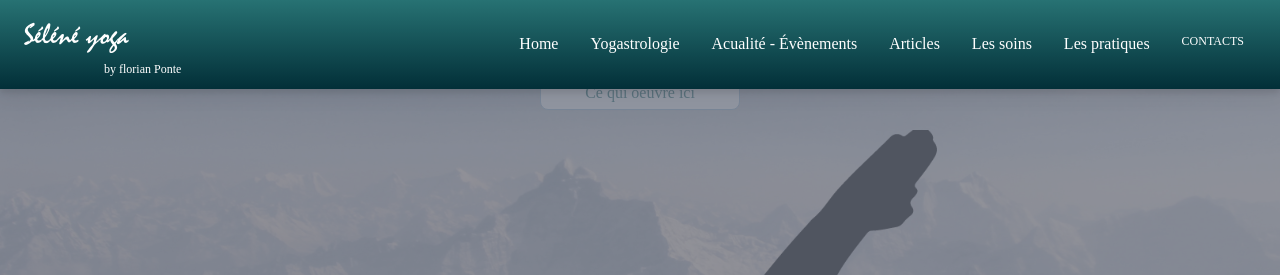
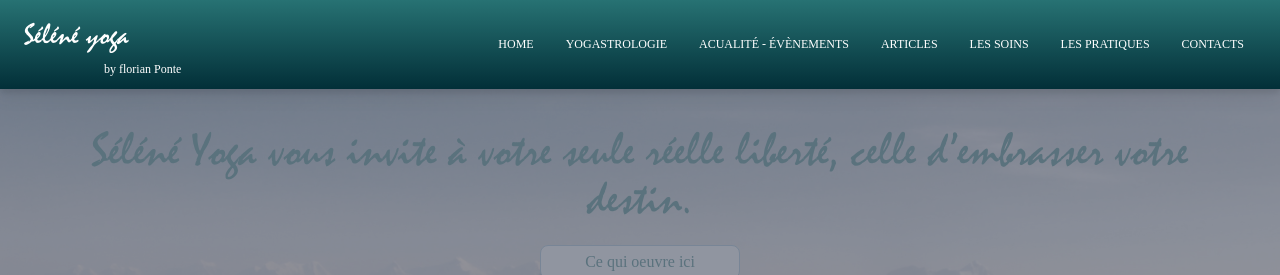
Before and after one commit to kev0629/selene-yoga, a Next.js app: page / in a window 1280 px wide. Shown: the top 275 px of the page. Built offline with nearby package versions, Linux system fonts and the light colour scheme.

Commit message:
Add biger title in main for big screen.

```diff
--- a/components/Intro.tsx
+++ b/components/Intro.tsx
@@ -10,9 +10,9 @@ type Props = {}
 
 const Intro = (props: Props) => {
   return (
-    <div className='h-96 flex flex-col justify-between'>
+    <div className='h-96 flex flex-col justify-between space'>
       <div>
-        <div className='text-3xl text-center font-serif text-selene-green'>
+        <div className='m-5 text-3xl text-center font-serif text-selene-green lg:text-5xl'>
             Séléné Yoga vous invite
             à votre seule réelle liberté,
             celle d’embrasser votre destin.
--- a/components/Navbar.tsx
+++ b/components/Navbar.tsx
@@ -1,12 +1,12 @@
-import {useState, useRef, useEffect} from 'react'
+import {useState, useRef, useEffect, MutableRefObject} from 'react'
 import { useDimension } from '../hooks/useDimension'
 import Link from 'next/link'
 import {motion} from "framer-motion"
 
 
+type Props = {}
 
-
-const Navbar = () => {
+const Navbar = ({}: Props) => {
  const [navbarOpen, setNavbarOpen] = useState<boolean>(false);
  const burgerButton = useRef(null);
 
@@ -90,7 +90,7 @@ const Navbar = () => {
             <ul className="flex flex-col md:flex-row list-none md:ml-auto">
                 <li className="nav-item">
                   <Link  href="/#home"
-                    className="px-3 py-2 flex items-center  leading-snug text-white hover:opacity-75"
+                    className="px-3 py-2 flex items-center text-xs uppercase  leading-snug text-white hover:opacity-75"
                     onClick={handleNavbar}
                   >
                     <span className="ml-2">Home</span>
@@ -98,7 +98,7 @@ const Navbar = () => {
                 </li>
                 <li className="nav-item">
                   <Link  href="/#yogastro"
-                    className="px-3 py-2 flex items-center leading-snug text-white hover:opacity-75"
+                    className="px-3 py-2 flex items-center text-xs uppercase  leading-snug text-white hover:opacity-75"
                     onClick={handleNavbar}
 
                   >
@@ -107,7 +107,7 @@ const Navbar = () => {
                 </li>
                 <li className="nav-item">
                   <Link  href="/#actu"
-                    className="px-3 py-2 flex items-center leading-snug text-white hover:opacity-75"
+                    className="px-3 py-2 flex items-center text-xs uppercase  leading-snug text-white hover:opacity-75"
                     onClick={handleNavbar}
                   >
                     <span className="ml-2">Acualité - Évènements</span>
@@ -115,7 +115,7 @@ const Navbar = () => {
                 </li>
                 <li className="nav-item">
                   <Link  href="/#news"
-                    className="px-3 py-2 flex items-center leading-snug text-white hover:opacity-75"
+                    className="px-3 py-2 flex items-center text-xs uppercase  leading-snug text-white hover:opacity-75"
                     onClick={handleNavbar}
                   >
                     <span className="ml-2">Articles</span>
@@ -123,7 +123,7 @@ const Navbar = () => {
                 </li>
                 <li className="nav-item">
                   <Link  href="/#health"
-                    className="px-3 py-2 flex items-center leading-snug text-white hover:opacity-75"
+                    className="px-3 py-2 flex items-center text-xs uppercase  leading-snug text-white hover:opacity-75"
                     onClick={handleNavbar}
                   >
                     <span className="ml-2">Les soins</span>
@@ -131,7 +131,7 @@ const Navbar = () => {
                 </li>
                 <li className="nav-item">
                   <Link  href="/#practices"
-                    className="px-3 py-2 flex items-center leading-snug text-white hover:opacity-75"
+                    className="px-3 py-2 flex items-center text-xs uppercase  leading-snug text-white hover:opacity-75"
                     onClick={handleNavbar}
                   >
                     <span className="ml-2">Les pratiques</span>
@@ -149,6 +149,7 @@ const Navbar = () => {
           </motion.div>
         </div>
       </nav>
+      <div className='h-[88.75px]'></div>
     </>
   )
 }
```
